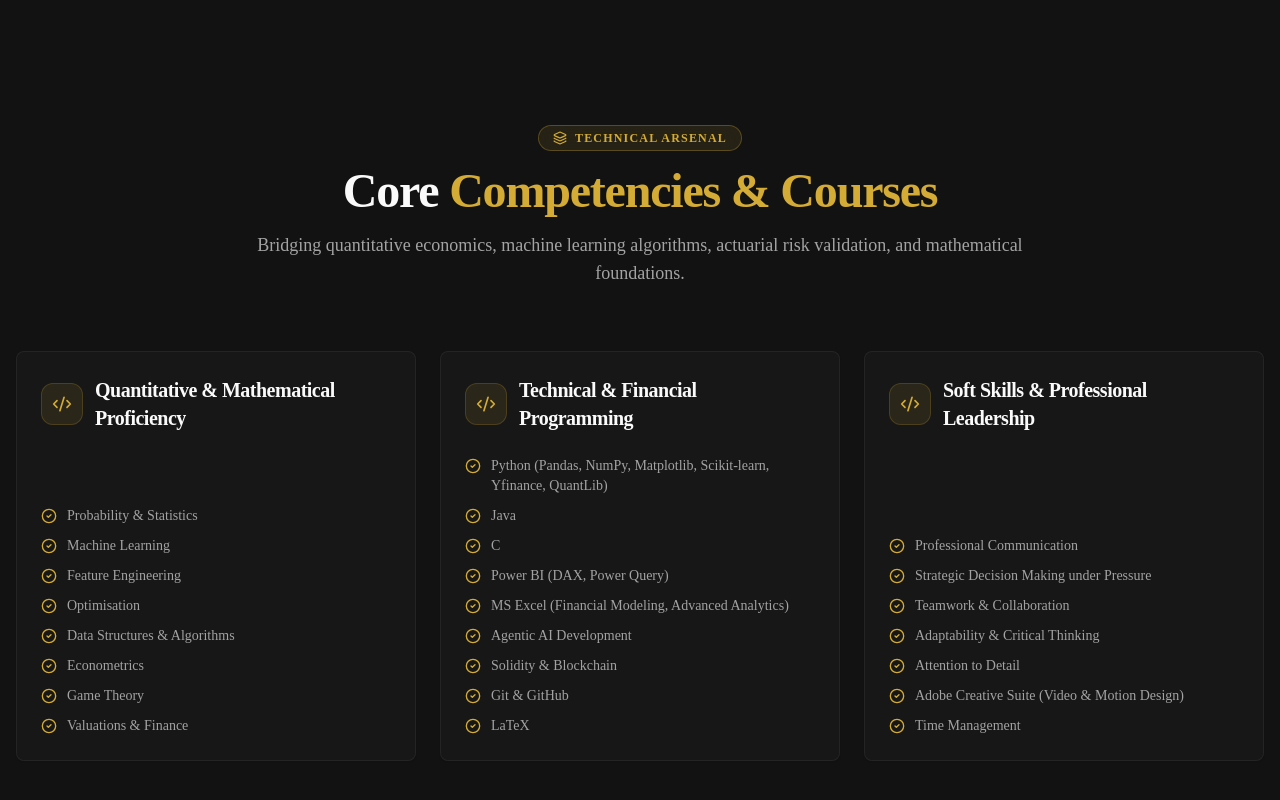
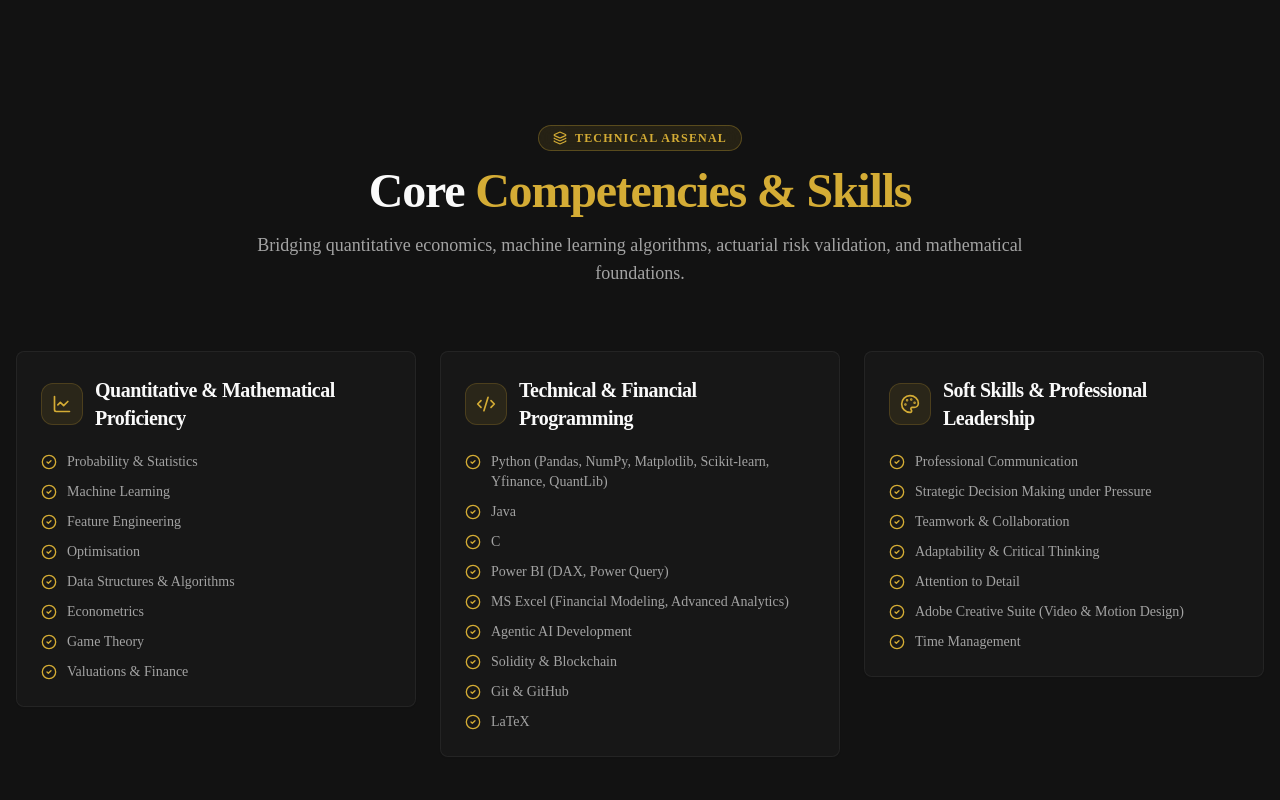
Before and after one commit to varadsrivastavaofficial/Portfolio, a Next.js app: page / in a window 1280 px wide. Shown: the part 7235-8035 px from the top of the page. Built offline with nearby package versions, Linux system fonts and the light colour scheme; no server answers; what tailwindcss-debug-screens would draw is missing.

Commit message:
fix(ui): eliminate top gap in skills boxes and align list items top to bottom

```diff
--- a/src/components/sections/skills-section.tsx
+++ b/src/components/sections/skills-section.tsx
@@ -4,6 +4,9 @@ import { CheckCircle2, Code2, LineChart, Palette, Cpu, Layers, BookOpen } from '
 import { Reveal } from '@/components/shared/reveal';
 
 const categoryIcons: Record<string, typeof Code2> = {
+  'Quantitative & Mathematical Proficiency': LineChart,
+  'Technical & Financial Programming': Code2,
+  'Soft Skills & Professional Leadership': Palette,
   'Python & Quantitative': Code2,
   'BI & Financial Analytics': LineChart,
   'Languages & AI Engineering': Cpu,
@@ -27,7 +30,7 @@ export function SkillsSection() {
             id="skills-heading"
             className="font-headline text-3xl sm:text-5xl font-bold tracking-tight text-foreground"
           >
-            Core <span className="text-primary">Competencies & Courses</span>
+            Core <span className="text-primary">Competencies & Skills</span>
           </h2>
           <p className="mt-4 text-base sm:text-lg text-muted-foreground">
             Bridging quantitative economics, machine learning algorithms, actuarial risk validation, and mathematical foundations.
@@ -35,14 +38,14 @@ export function SkillsSection() {
         </Reveal>
       </div>
 
-      <div className="grid gap-6 sm:grid-cols-2 lg:grid-cols-3 max-w-7xl mx-auto">
+      <div className="grid gap-6 sm:grid-cols-2 lg:grid-cols-3 max-w-7xl mx-auto items-start">
         {Object.entries(SKILLS_DATA).map(([category, skills], index) => {
           const Icon = categoryIcons[category] || Code2;
           return (
             <Reveal key={category} delay={index * 80}>
-              <Card className="group h-full border-border/50 bg-card/70 backdrop-blur-md transition-all duration-500 hover:border-primary/60 hover:shadow-xl hover:shadow-primary/10 hover:-translate-y-1.5 flex flex-col justify-between">
-                <CardHeader className="pb-4">
-                  <div className="flex items-center gap-3 mb-2">
+              <Card className="group h-full border-border/50 bg-card/70 backdrop-blur-md transition-all duration-500 hover:border-primary/60 hover:shadow-xl hover:shadow-primary/10 hover:-translate-y-1.5 flex flex-col justify-start">
+                <CardHeader className="pb-3">
+                  <div className="flex items-center gap-3 mb-1">
                     <div className="p-2.5 rounded-xl bg-primary/10 text-primary border border-primary/20 group-hover:bg-primary group-hover:text-primary-foreground transition-colors duration-300">
                       <Icon className="h-5 w-5" />
                     </div>
@@ -52,8 +55,9 @@ export function SkillsSection() {
                   </div>
                 </CardHeader>
 
-                <CardContent className="pt-0">
+                <CardContent className="pt-1 pb-6">
                   <ul className="space-y-2.5">
+
                     {skills.map((skill) => (
                       <li
                         key={skill}
```
